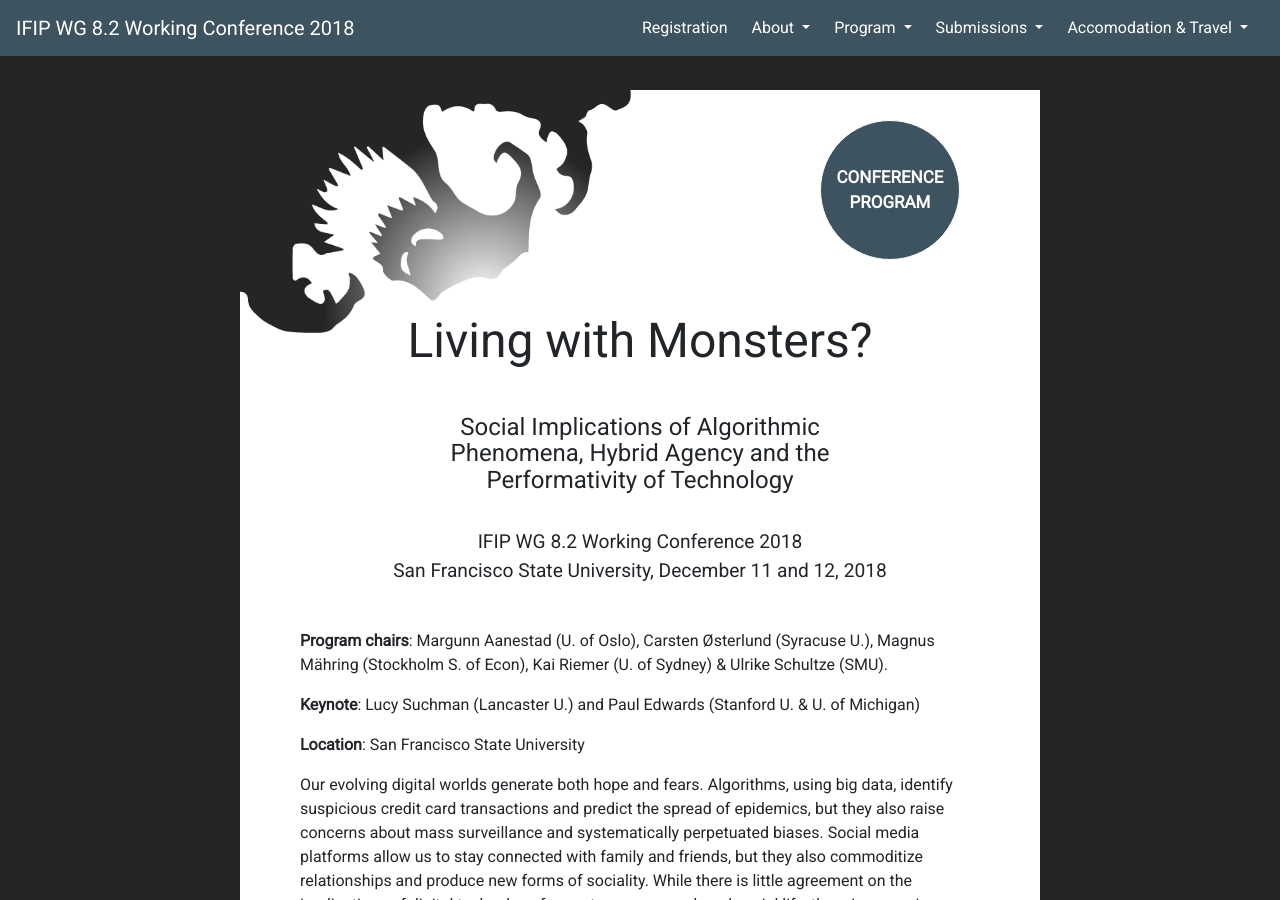
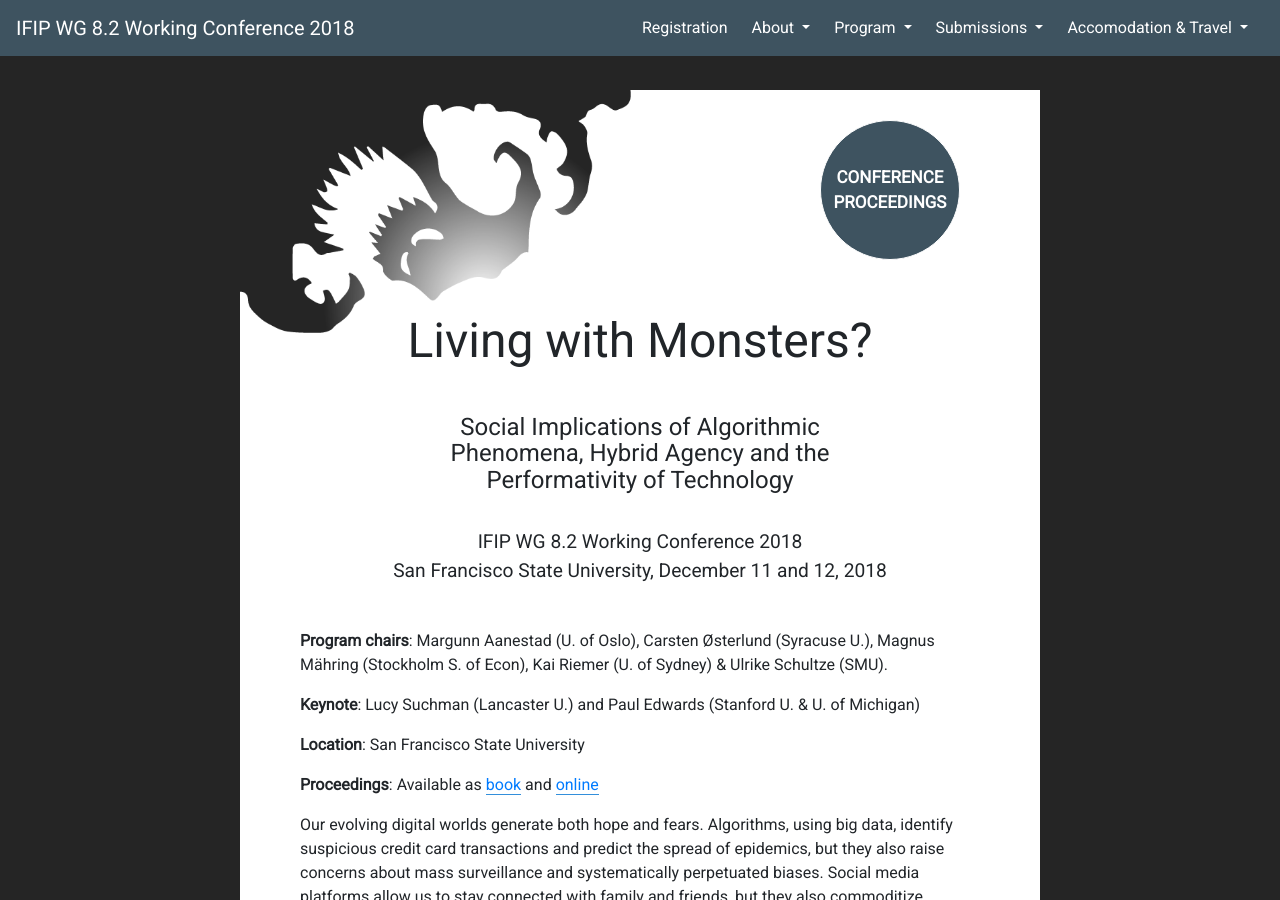
Before and after one commit to ifip82conf/ifip82conf.github.io, a Jekyll site: the page built from index.md, in a window 1280 px wide and 900 px high. Built offline with Jekyll 4.4.1, drawn with Linux system fonts in a browser that asks for light colours; nearby versions of some CDN libraries.

Commit message:
proceedings

```diff
--- a/_layouts/frontpage.html
+++ b/_layouts/frontpage.html
@@ -25,9 +25,9 @@
     {% include header.html %}
 
     <div class="container">
-        <a href="/program/schedule" class="btn btn-primary bg-medium circle-btn">
+        <a href="https://www.springer.com/gp/book/9783030040901" class="btn btn-primary bg-medium circle-btn">
           <div class="inner-circle-btn row">
-            <span class="align-self-center center-horizontal" style='line-height: 25px; font-size: 17px;'>CONFERENCE </br> PROGRAM</span>
+            <span class="align-self-center center-horizontal" style='line-height: 25px; font-size: 17px;'>CONFERENCE </br> PROCEEDINGS </span>
           </div>
         </a>
         <div id="title" class="monsterous">
--- a/index.md
+++ b/index.md
@@ -9,6 +9,8 @@ Kai Riemer (U. of Sydney) & Ulrike Schultze (SMU).
 **Keynote**: Lucy Suchman (Lancaster U.) and Paul Edwards (Stanford U. & U. of Michigan)
 
 **Location**: San Francisco State University
+
+**Proceedings**: Available as [book](https://link.springer.com/book/10.1007%2F978-3-030-04091-8) and [online](https://www.springer.com/gp/book/9783030040901)
 
 Our evolving digital worlds generate both hope and fears. Algorithms, using big data, identify suspicious
 credit card transactions and predict the spread of epidemics, but they also raise concerns about mass
```
